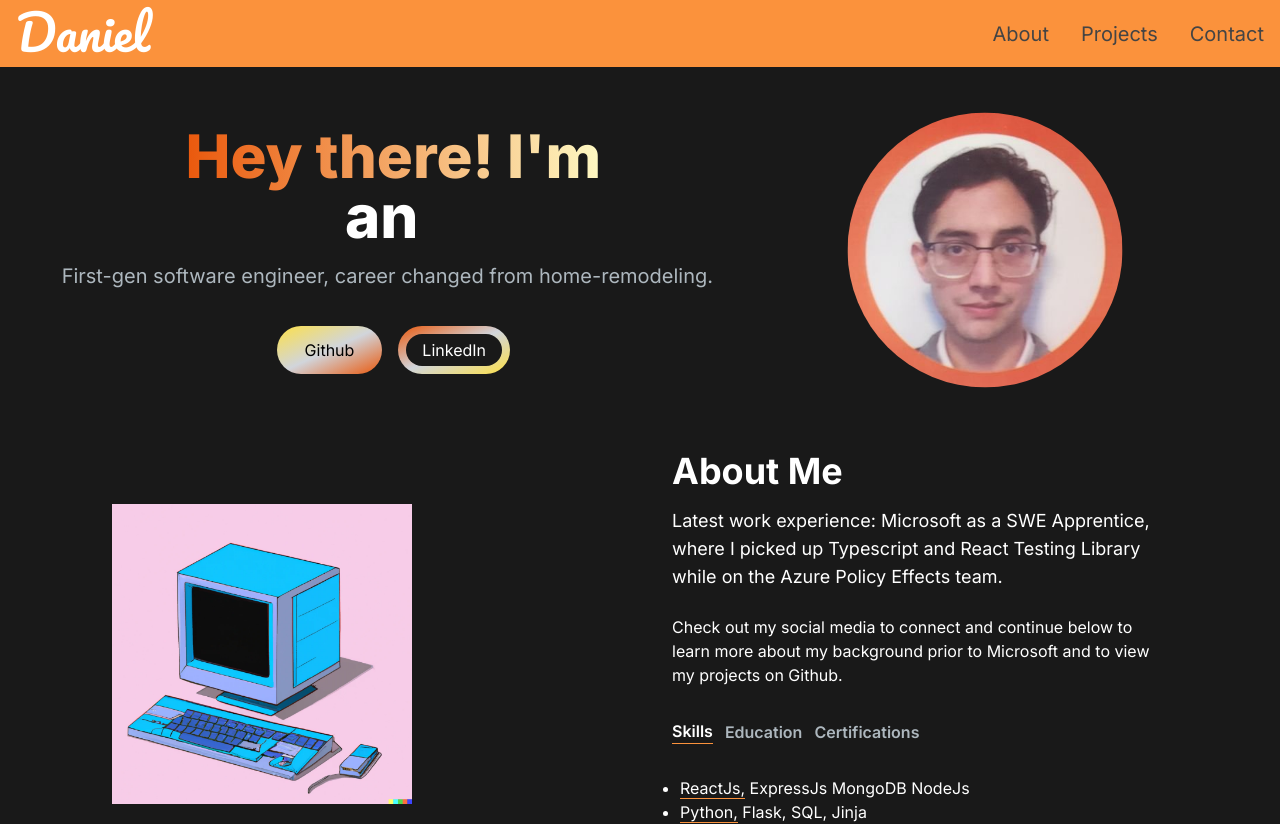
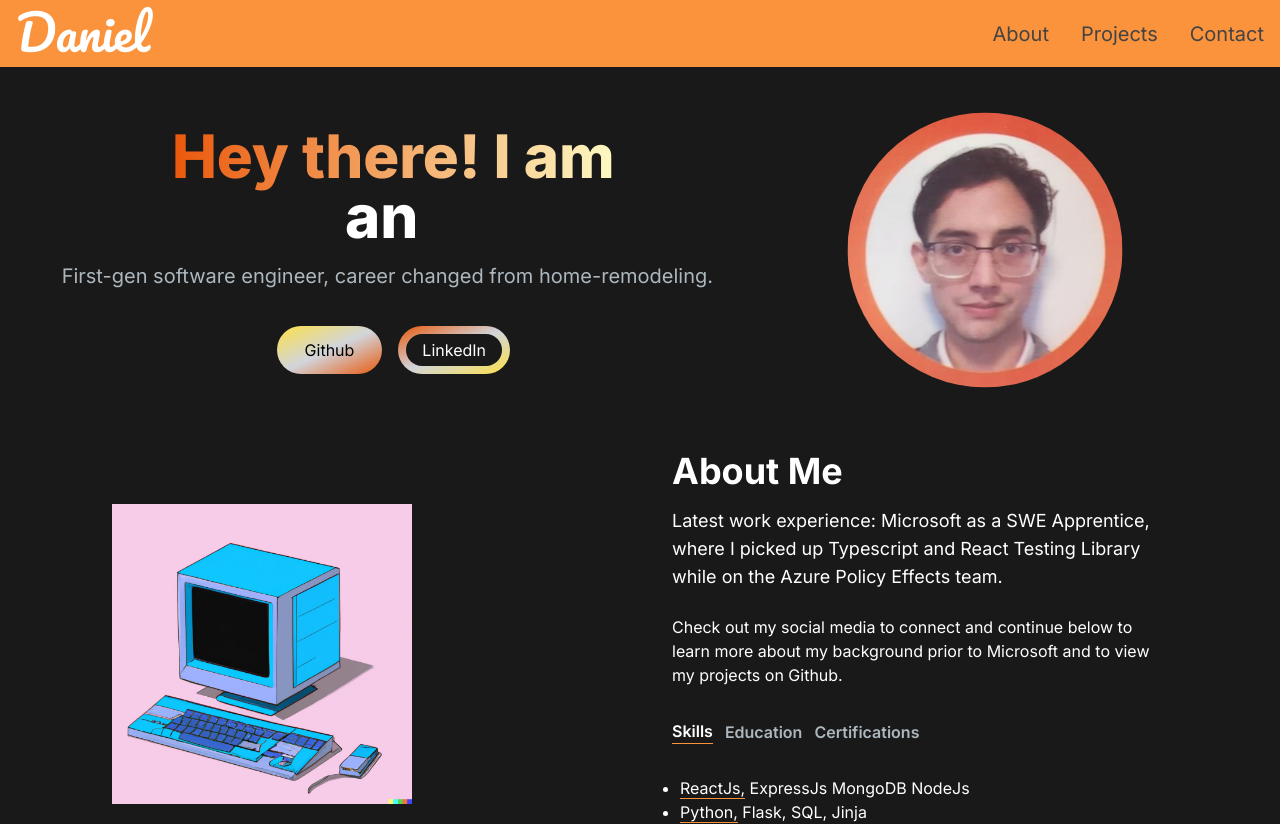
Before and after one commit to daniel-mar/portfolio-website, a Next.js app: page / in a window 1280 px wide. Shown: the top 824 px of the page. Built offline with nearby package versions, Linux system fonts and the light colour scheme.

Commit message:
updated HeroSection, .eslintrc

```diff
--- a/src/app/components/HeroSection.jsx
+++ b/src/app/components/HeroSection.jsx
@@ -11,7 +11,7 @@
         <div className="grid grid-cols-1 sm:grid-cols-12">
             <div className="col-span-7 place-self-center text-center">
                 <h1 className="text-white mb-4 text-4xl sm:text-5xl lg:text-6xl font-extrabold">
-                        <span className="text-transparent bg-clip-text bg-gradient-to-r from-orange-600 to-yellow-100">Hey there! I'm {""}
+                        <span className="text-transparent bg-clip-text bg-gradient-to-r from-orange-600 to-yellow-100">Hey there! I am {""}
                         </span>
                         <br></br>
                     <TypeAnimation
```
Also changed, not shown: .eslintrc.json.
